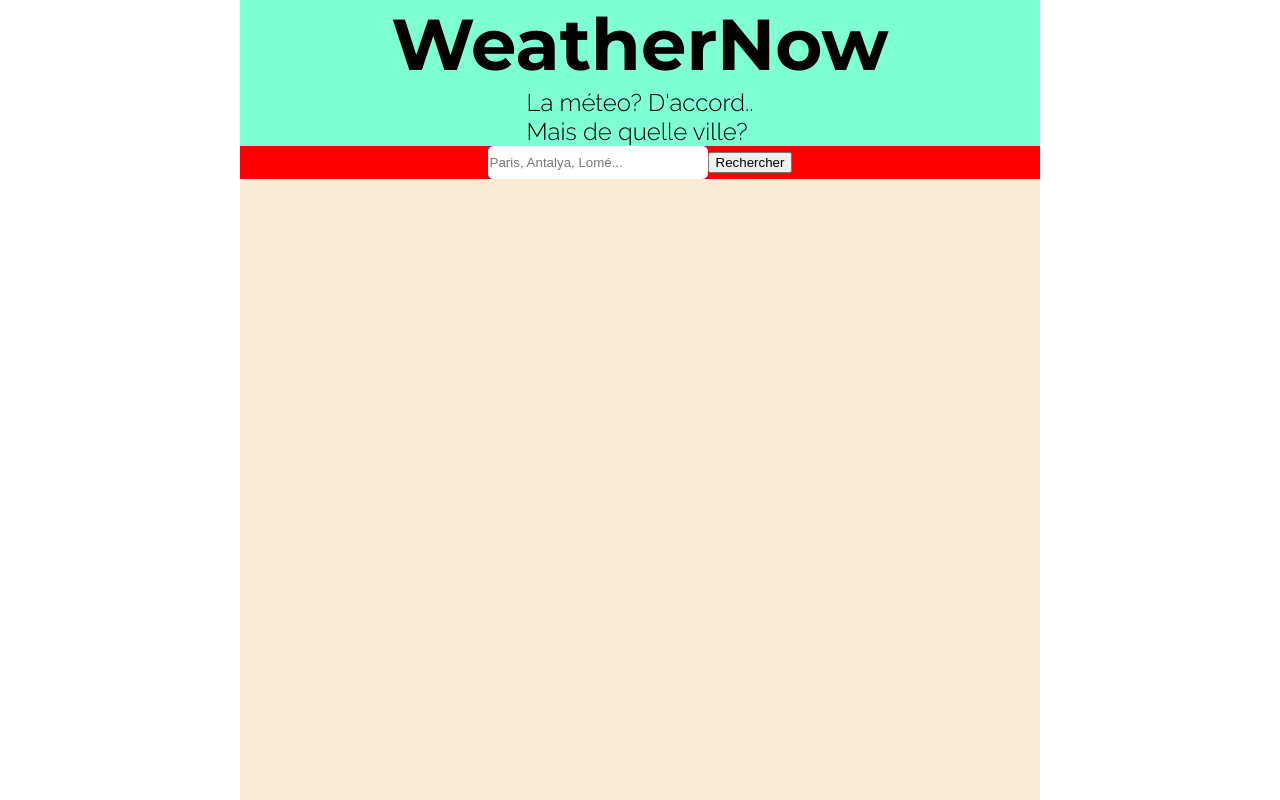
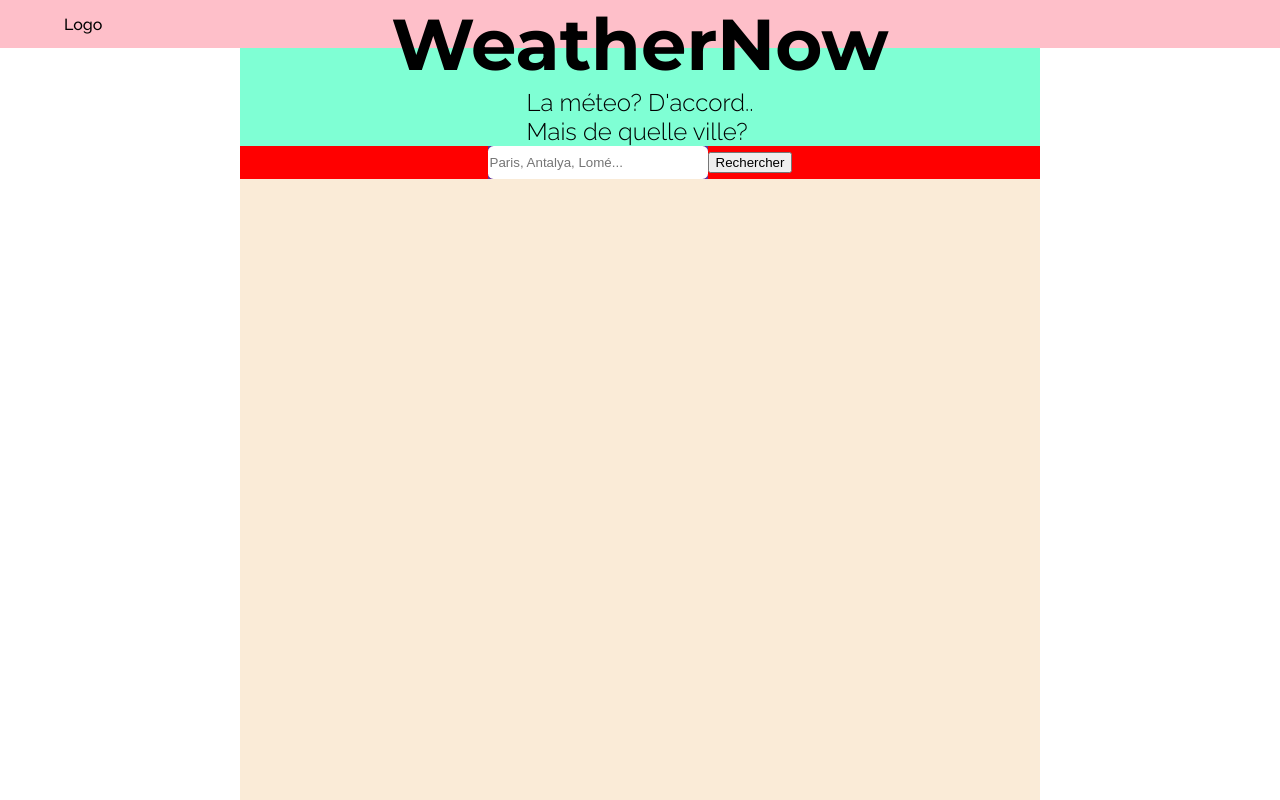
Before and after one commit to Bnkjs/WeatherNow-JS, a Next.js app: page / in a window 1280 px wide. Built offline with nearby package versions, Linux system fonts and the light colour scheme.

Commit message:
added: navbar component

```diff
--- /dev/null
+++ b/components/NavBar/NavBar.jsx
@@ -0,0 +1,9 @@
+export const Navbar = () => {
+  return(<>
+    <nav id='nav'>
+      <ul>
+        <li>Logo</li>
+      </ul>
+    </nav>
+  </>)
+}
--- /dev/null
+++ b/components/NavBar/NavBar.scss
@@ -0,0 +1,22 @@
+@mixin flex-center {
+  display: flex;
+  align-items: center;
+}
+nav{
+  position: absolute;
+  width: 100%;
+  height: 6%;
+  background-color: rgb(254, 191, 201);
+  left: 0;
+  right: 0;
+  @include flex-center();
+  ul{
+    margin: 0;
+    padding: 0;
+    width: 100%;
+  }
+  li{
+    list-style: none;
+    margin-left: 5%;
+  }
+}
--- a/pages/_app.js
+++ b/pages/_app.js
@@ -1,7 +1,7 @@
 import '../styles/globals.css'
 import '../components/Header/header.scss'
 import '../components/SearchBar/SearchBar.scss'
-
+import '../components/NavBar/NavBar.scss'
 
 function MyApp({ Component, pageProps }) {
   return <Component {...pageProps} />
--- a/pages/index.js
+++ b/pages/index.js
@@ -3,9 +3,10 @@ import Image from 'next/image'
 import styles from '../styles/Home.module.css'
 import { Header } from '../components/Header/Header'
 import { SearchBar } from '../components/SearchBar/SearchBar'
-
+import { Navbar } from '../components/NavBar/NavBar'
 export default function Home() {
   return (<div id="container-app">
+      <Navbar/>
       <Header/>
   </div>
   )
```
